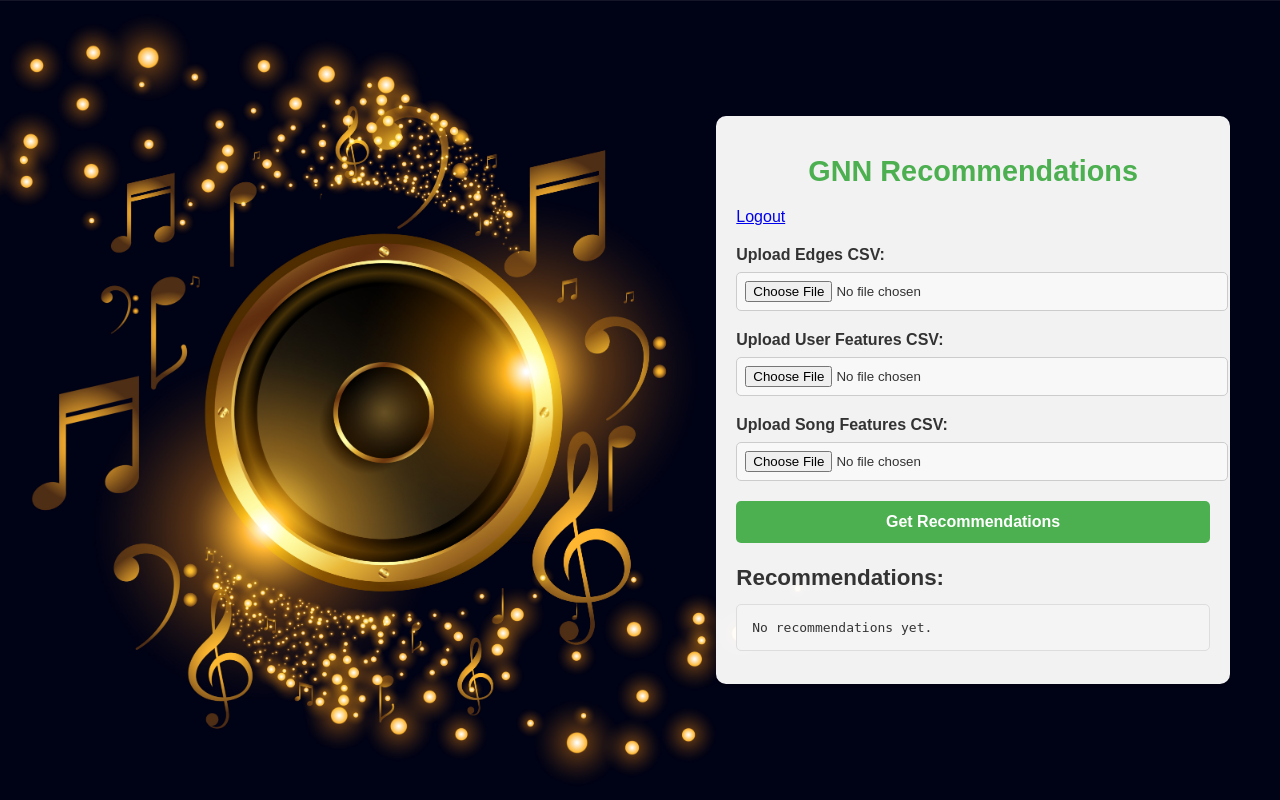
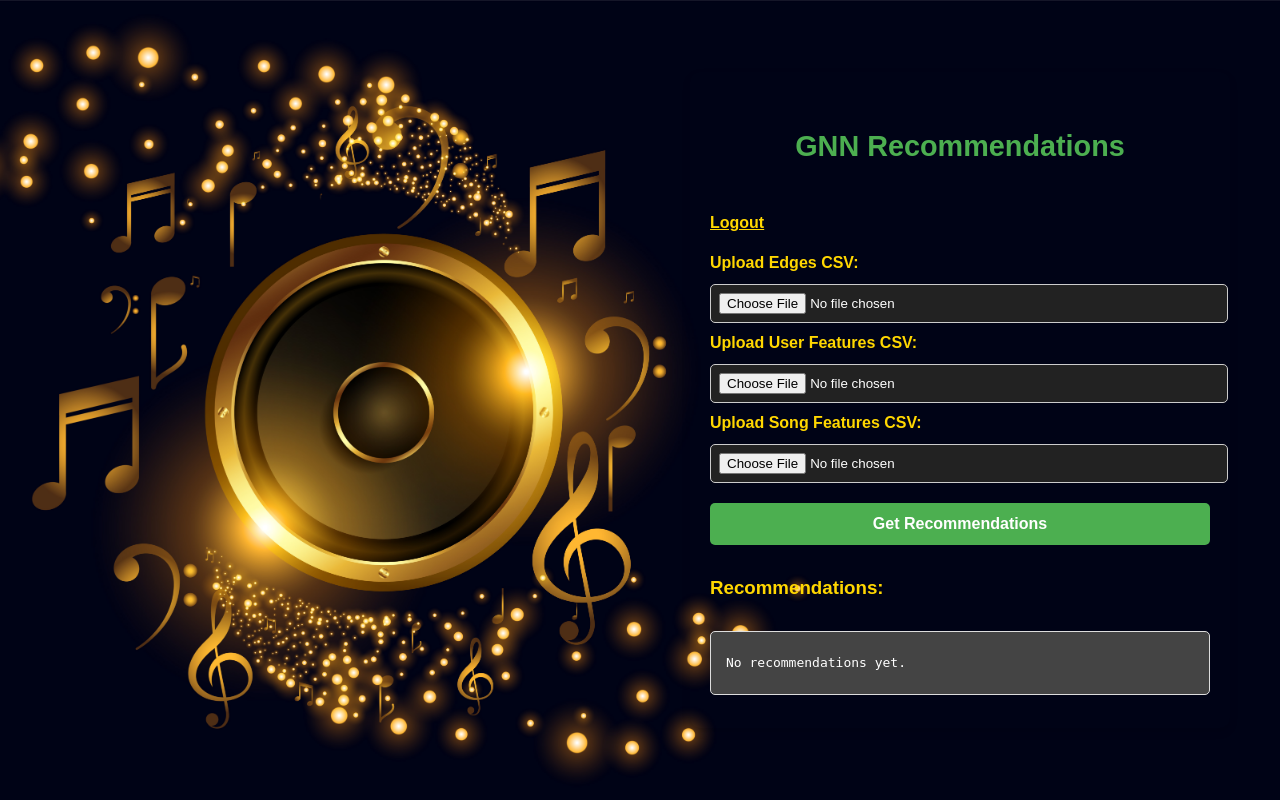
Before and after one commit to avd1729/Homographic-Encryption-Mvp, a Flask app: page /dashboard in a window 1280 px wide. Run offline with Flask 3, Linux system fonts and the light colour scheme; the visitor is signed in with stand-in values (Sample User, id 1).

Commit message:
Modified the required UI designs

```diff
--- a/templates/dashboard.html
+++ b/templates/dashboard.html
@@ -16,6 +16,7 @@
             margin: 0;
             padding: 0;
             display: flex;
+            line-height: 2.5;
             justify-content: center;
             align-items: center;
             height: 100vh;
@@ -25,7 +26,6 @@
             max-width: 500px;
             margin: 50px 50px 50px auto;
             padding: 20px;
-            background-color: rgba(255, 255, 255, 0.95); /* More opaque for better readability */
             border-radius: 10px;
             box-shadow: 0 4px 8px rgba(0, 0, 0, 0.1);
         }
@@ -37,11 +37,9 @@
             margin-bottom: 20px;
         }
 
-        label {
-            display: block;
+        a, label, h3 {
+            color: gold; /* Changing text to golden */
             font-weight: bold;
-            margin-top: 20px;
-            margin-bottom: 8px;
         }
 
         input[type="file"] {
@@ -49,7 +47,8 @@
             padding: 8px;
             border: 1px solid #ccc;
             border-radius: 5px;
-            background-color: #f8f8f8;
+            background-color: #222; /* Changed background color */
+            color: white; /* Text color for contrast */
             cursor: pointer;
         }
 
@@ -80,13 +79,9 @@
             margin-top: 20px;
         }
 
-        h3 {
-            font-size: 1.4rem;
-            margin-bottom: 10px;
-        }
-
         pre {
-            background-color: #f4f4f4;
+            background-color: #444; /* Changed the recommendations box color */
+            color: white;
             padding: 15px;
             border: 1px solid #ddd;
             border-radius: 5px;
```
